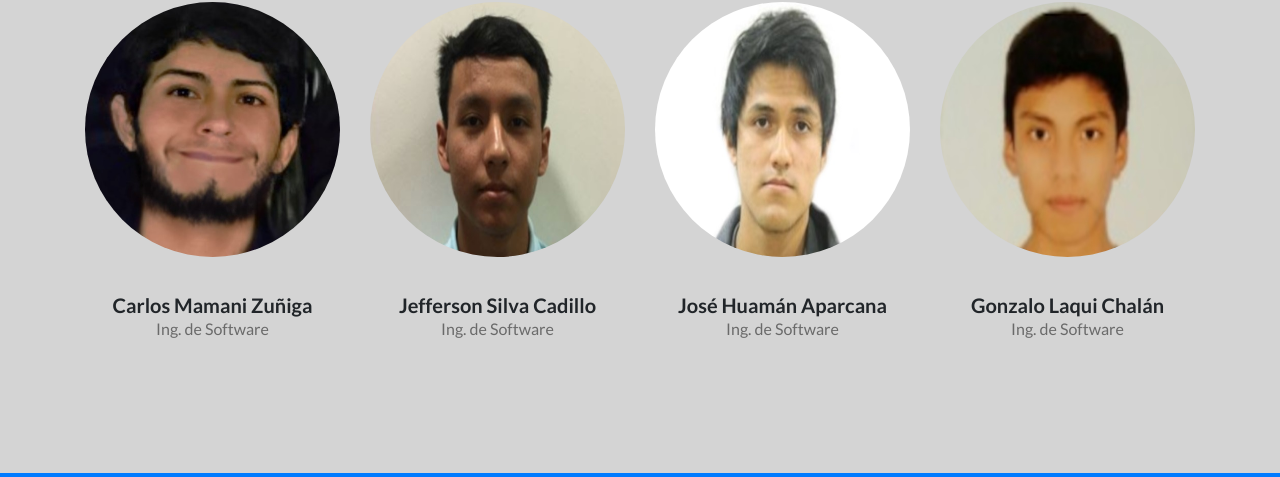
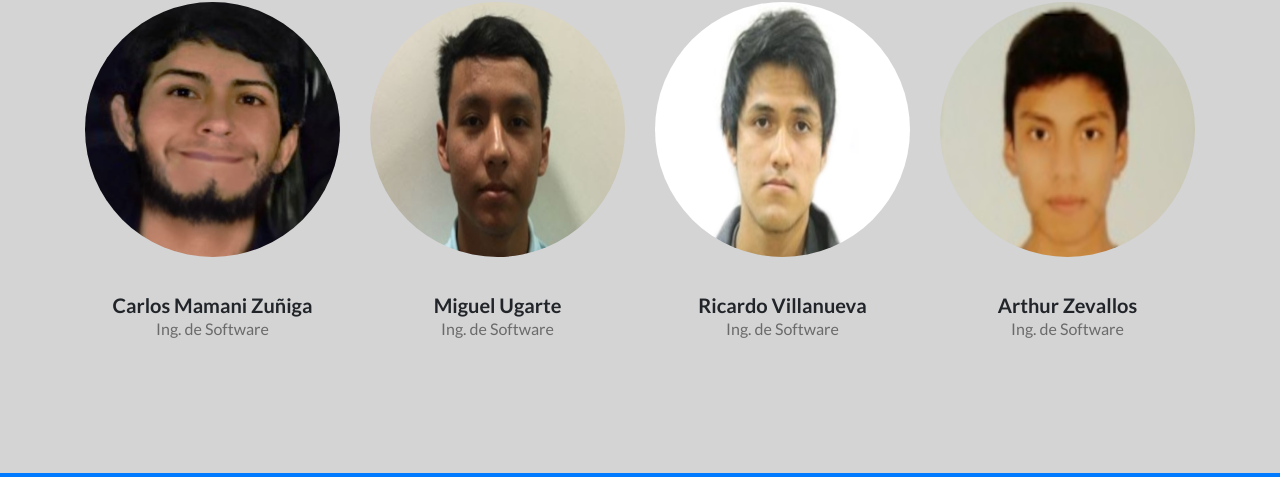
Before and after one commit to carlos18mz/TropSmartPatrones.github.io, a plain HTML site: page pages/index.html in a window 1280 px wide. Shown: the part 4770-5247 px from the top of the page. Drawn offline with Linux system fonts and the light colour scheme.

Commit message:
Agregado nuevos miembros

```diff
--- a/pages/index.html
+++ b/pages/index.html
@@ -295,7 +295,7 @@
           <div class="people-item mx-auto mb-5 mb-lg-0">
             <img src="../img/member2.jpg" class=" img-fluid rounded-circle mb-3" alt="...">
             <div class="card-body text-center">
-              <h5 class="card-title mb-0">Jefferson Silva Cadillo</h5>
+              <h5 class="card-title mb-0">Miguel Ugarte</h5>
               <div class="card-text text-black-50">Ing. de Software</div>
             </div>
           </div>
@@ -306,7 +306,7 @@
           <div class="people-item mx-auto mb-5 mb-lg-0">
             <img src="../img/member4.jpg" class="img-fluid rounded-circle mb-3" alt="...">
             <div class="card-body text-center">
-              <h5 class="card-title mb-0">José Huamán Aparcana</h5>
+              <h5 class="card-title mb-0">Ricardo Villanueva</h5>
               <div class="card-text text-black-50">Ing. de Software</div>
             </div>
           </div>
@@ -317,7 +317,7 @@
           <div class="people-item mx-auto mb-5 mb-lg-0">
             <img src="../img/member3.jpg" class=" img-fluid rounded-circle mb-3" alt="...">
             <div class="card-body text-center">
-              <h5 class="card-title mb-0">Gonzalo Laqui Chalán</h5>
+              <h5 class="card-title mb-0">Arthur Zevallos</h5>
               <div class="card-text text-black-50">Ing. de Software</div>
             </div>
           </div>
```
